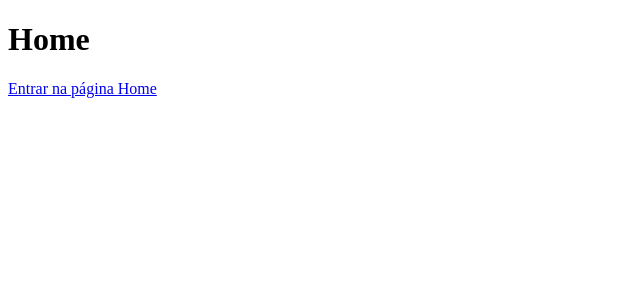
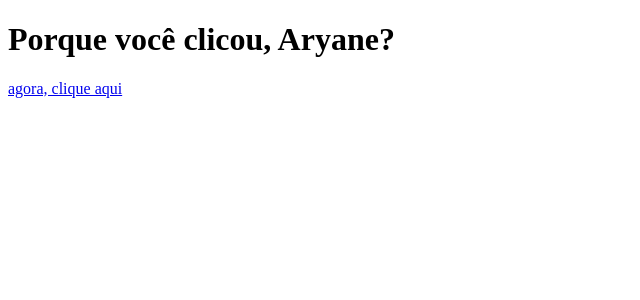
Before and after one commit to neyranms/novo-teste, a Next.js app: page /sobre in a window 1280 px wide. Shown: the top 300 px of the page, without its empty margins (0-640 px from the left). Built offline with nearby package versions, Linux system fonts and the light colour scheme.

Commit message:
update10

```diff
--- a/pages/index.js
+++ b/pages/index.js
@@ -3,9 +3,9 @@ import Link from 'next/link';
 //useState importa um componente com memória(estado), nesse caso o contador
 function Home() {
     return (<div>
-        <h1>Home</h1>
+        <h1>Site de Neyran Melo</h1>
         <Link href="/sobre">
-            <a>Entrar na página Sobre</a>
+            <a>não clique aqui</a>
         </Link>
        </div>
     )
--- a/pages/sobre.js
+++ b/pages/sobre.js
@@ -3,9 +3,9 @@ import Link from 'next/link';
 //useState importa um componente com memória(estado), nesse caso o contador
 function Sobre() {
     return (<div>
-        <h1>Home</h1>
+        <h1>Porque você clicou, Aryane?</h1>
         <Link href="/">
-            <a>Entrar na página Home</a>
+            <a>agora, clique aqui</a>
         </Link>
        </div>
     )
```
